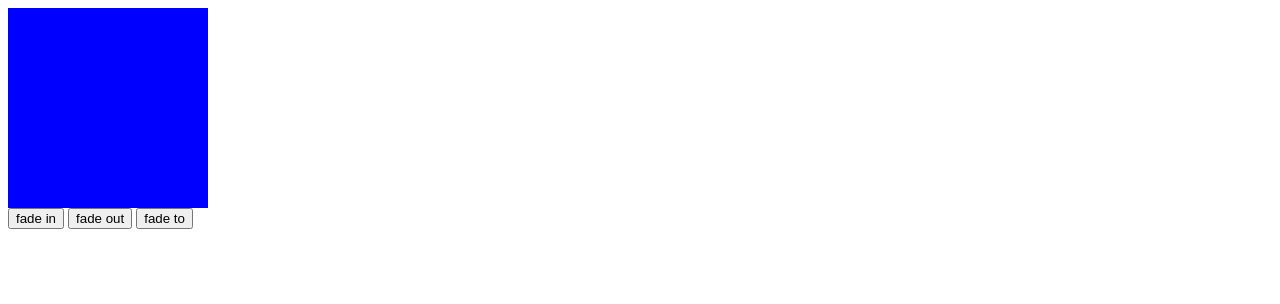
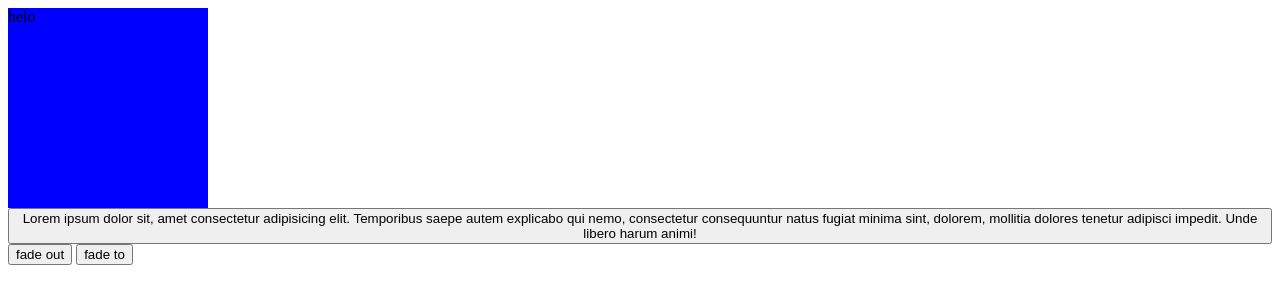
Before and after one commit to tyokusuma/WebsiteIndonesia, a plain HTML site: page index.html in a window 1280 px wide. Drawn offline with Linux system fonts and the light colour scheme.

Commit message:
perubahan index

```diff
--- a/index.html
+++ b/index.html
@@ -36,8 +36,8 @@
 
 </head>
 <body>
-   <div class="helo"></div>
-   <button class="klik"> fade in</button>
+   <div class="helo">helo</div>
+   <button class="klik">Lorem ipsum dolor sit, amet consectetur adipisicing elit. Temporibus saepe autem explicabo qui nemo, consectetur consequuntur natus fugiat minima sint, dolorem, mollitia dolores tenetur adipisci impedit. Unde libero harum animi!</button>
    <button class="klik2"> fade out</button>
    <button class="klik3"> fade to</button>
 </body>
```
